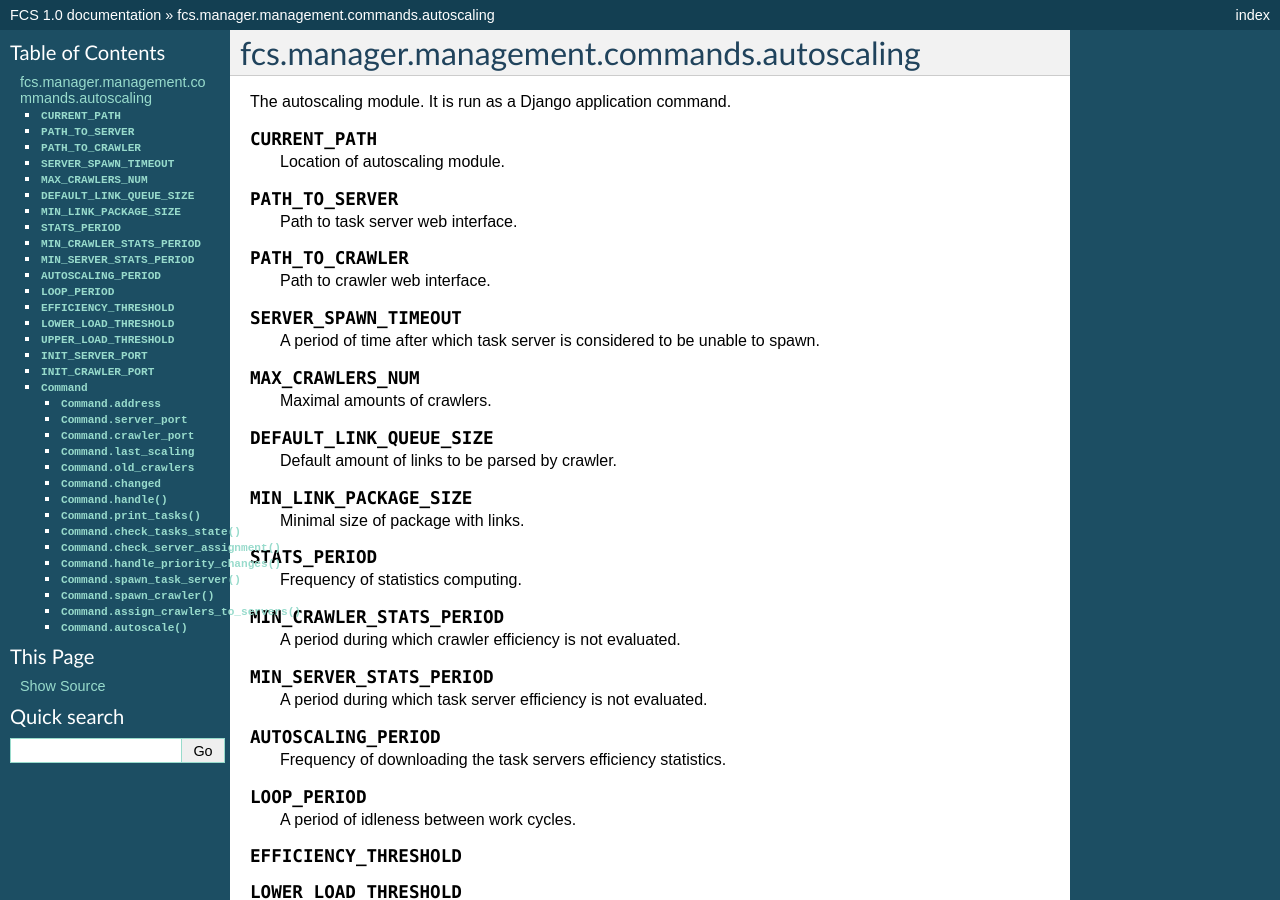
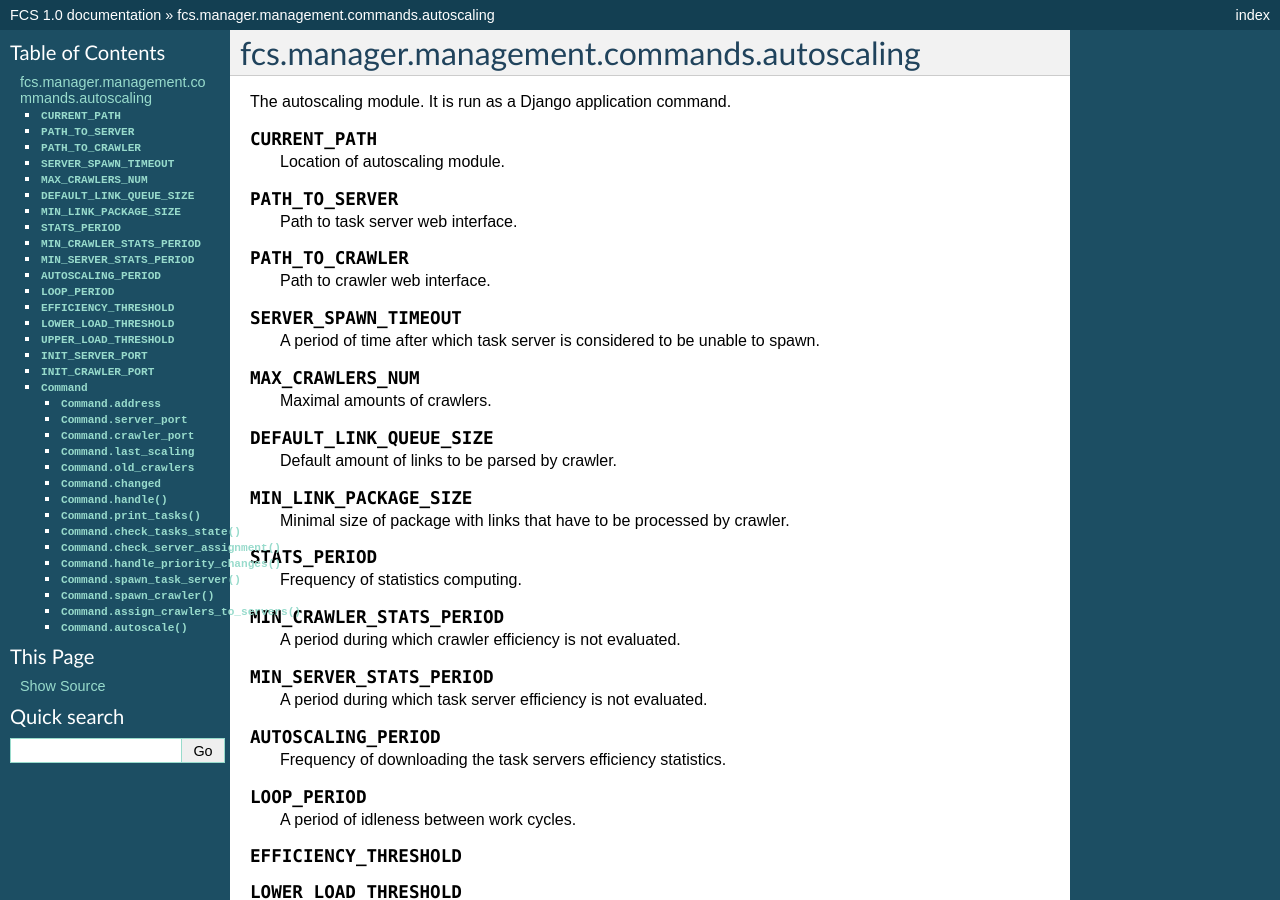
Before and after one commit to agh-glk/fcs, a Sphinx documentation site: the page built from docs/source/manager/management/commands/autoscaling.rst, in a window 1280 px wide and 900 px high. Built offline with Sphinx 7.4.7, drawn with Linux system fonts in a browser that asks for light colours; formulas are drawn with MathJax 3.

Commit message:
[NT] Edit

```diff
--- a/docs/source/manager/management/commands/autoscaling.rst
+++ b/docs/source/manager/management/commands/autoscaling.rst
@@ -30,7 +30,7 @@ The autoscaling module. It is run as a Django application command.
 
 .. py:data:: MIN_LINK_PACKAGE_SIZE
 
-   Minimal size of package with links.
+   Minimal size of package with links that have to be processed by crawler.
 
 .. py:data:: STATS_PERIOD
 
```
